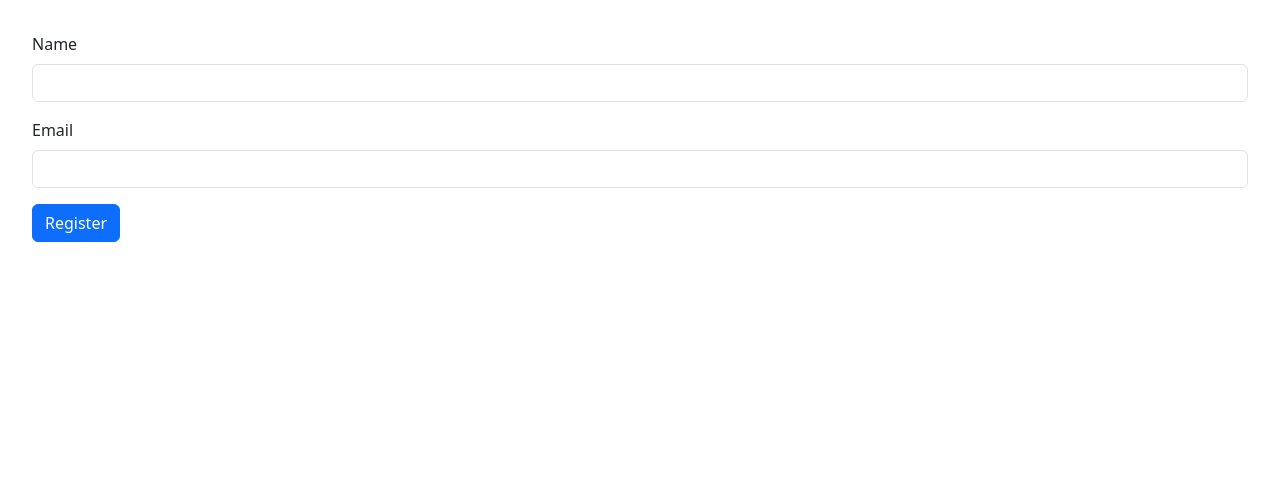
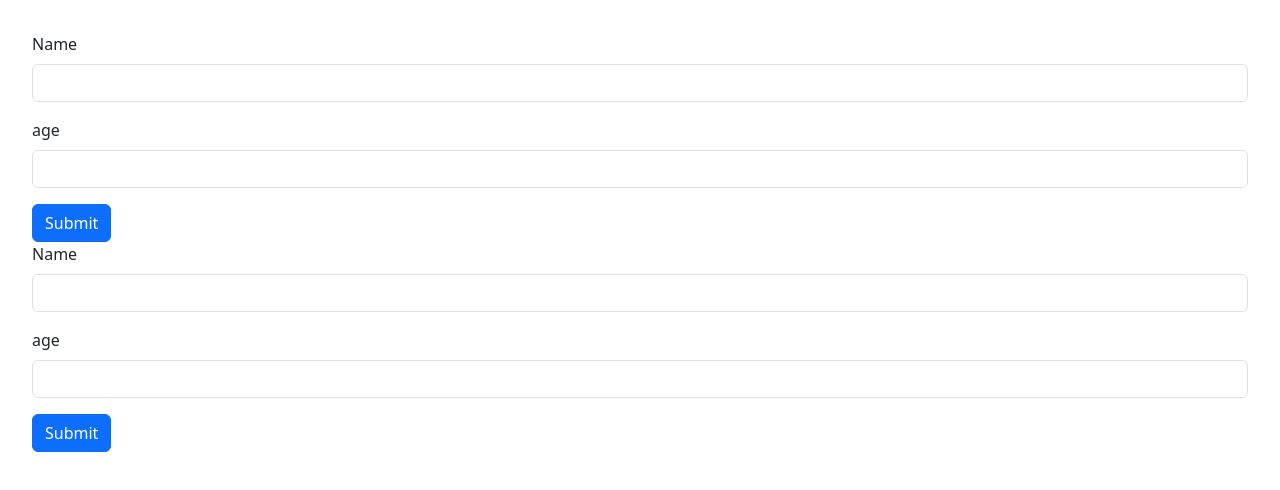
Before and after one commit to GebreYohannis/React_With_TypeScript, a React (Vite) app: page / in a window 1280 px wide. Shown: the top 490 px of the page. Built offline with nearby package versions, Linux system fonts and the light colour scheme.

Commit message:
Revert "Feature: React/hook form"

```diff
--- a/package.json
+++ b/package.json
@@ -14,7 +14,6 @@
     "immer": "^10.1.1",
     "react": "^18.3.1",
     "react-dom": "^18.3.1",
-    "react-hook-form": "^7.53.2",
     "react-icons": "^5.3.0",
     "react-router": "^6.26.2"
   },
--- a/src/App.tsx
+++ b/src/App.tsx
@@ -1,10 +1,12 @@
-import ReactHookForm from "./components/Form/ReatHookForm";
+import Form from "./components/Form/Form";
+import UseStateForm from "./components/Form/UseStateForm";
 
 function App() {
   return (
     <>
       <div>
-        <ReactHookForm />
+        <Form />
+        <UseStateForm />
       </div>
     </>
   );
--- a/src/components/Form/ReatHookForm.tsx
+++ /dev/null
@@ -1,56 +0,0 @@
-import { FieldValues, useForm } from "react-hook-form";
-
-interface FormData {
-  name: string;
-  email: string;
-}
-const ReactHookForm = () => {
-  const {
-    register,
-    handleSubmit,
-    formState: { errors },
-  } = useForm<FormData>();
-
-  const onSubmit = (data: FieldValues) => console.log(data);
-
-  return (
-    <form onSubmit={handleSubmit(onSubmit)}>
-      <div className="mb-3">
-        <label htmlFor="name" className="form-label">
-          Name
-        </label>
-        <input
-          {...register("name", { required: true, minLength: 3 })}
-          id="name"
-          type="text"
-          className="form-control"
-        />
-        {errors.name?.type === "required" && (
-          <p className="text-danger">The name field is required.</p>
-        )}
-        {errors.name?.type === "minLength" && (
-          <p className="text-danger">The name must be at least 3 characters.</p>
-        )}
-      </div>
-      <div className="mb-3">
-        <label htmlFor="email" className="form-label">
-          Email
-        </label>
-        <input
-          {...register("email", { required: true })}
-          type="email"
-          className="form-control"
-          id="email"
-        />
-        {errors.email?.type === "required" && (
-          <p>The email field is required</p>
-        )}
-      </div>
-      <button type="submit" className="btn btn-primary">
-        Register
-      </button>
-    </form>
-  );
-};
-
-export default ReactHookForm;
```
Also changed, not shown: 1 other file (tests, documents, lock files or other folders).
